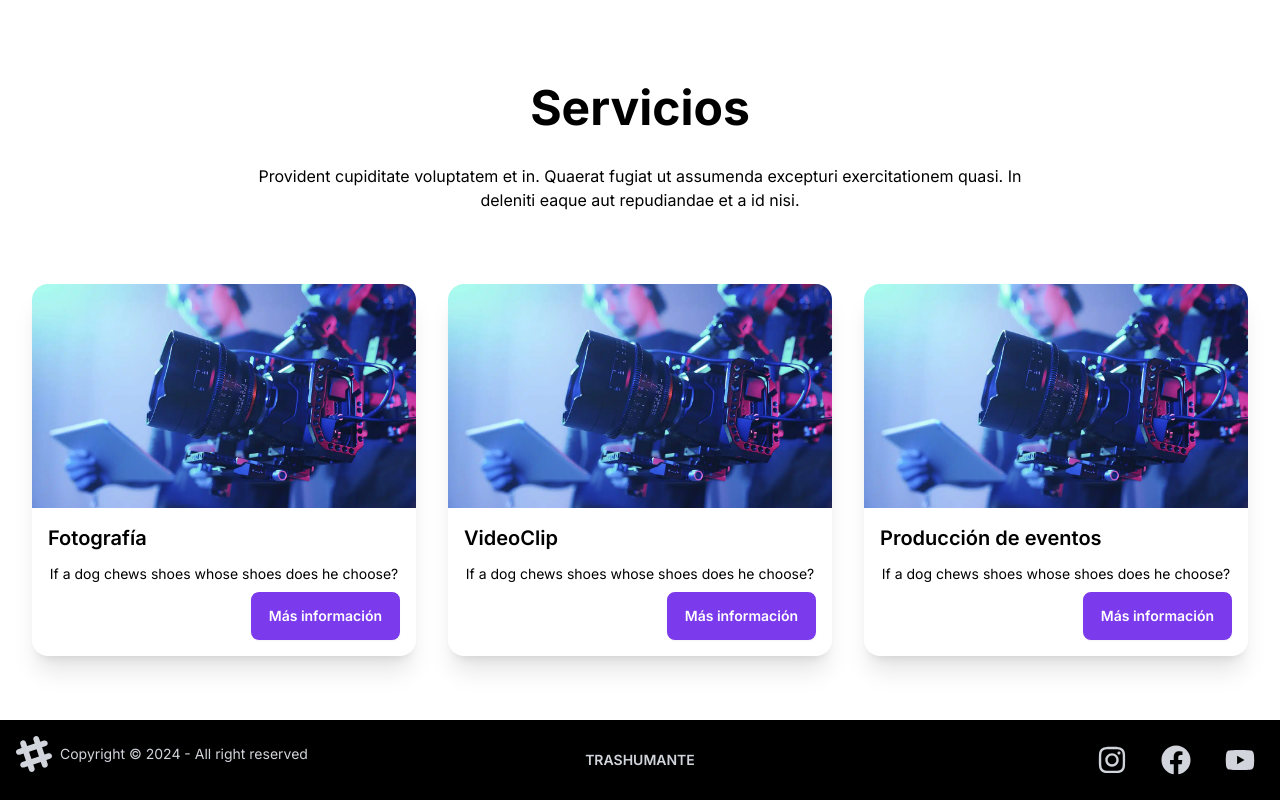
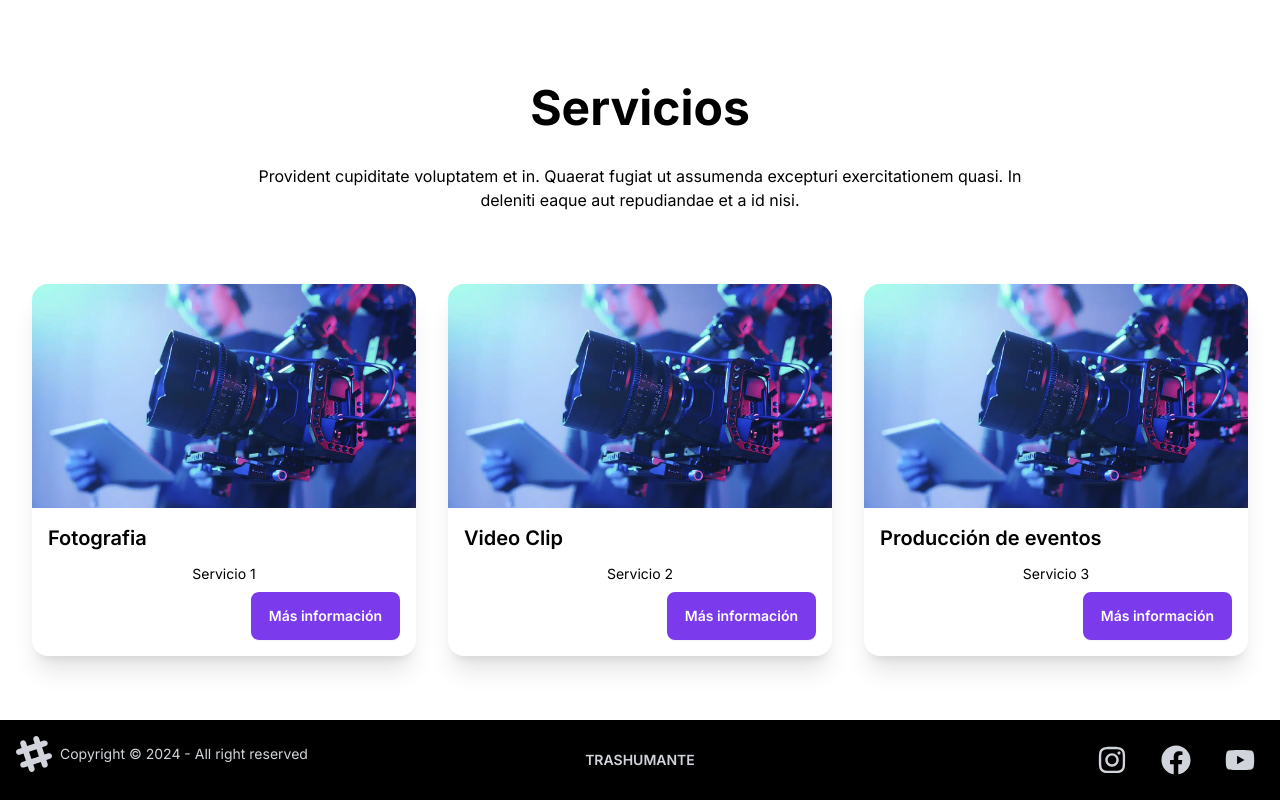
Before and after one commit to CatalinaScheleff/Trashumante-Project, a Next.js app: page / in a window 1280 px wide. Shown: the part 1504-2304 px from the top of the page. Built offline with nearby package versions, Linux system fonts and the light colour scheme.

Commit message:
data card servicios

```diff
--- a/src/app/equipo/page.jsx
+++ b/src/app/equipo/page.jsx
@@ -1,10 +1,10 @@
 import Image from "next/image";
 import Link from "next/link";
 import {info} from '../../data/index'
-import CardEquipo from "@/components/Cards";
+import {CardEquipo} from "@/components/Cards";
 
 const Equipo = () => {
-
+ console.log(info)
   return (
     <main className="mx-24">
       <div className="px-5 text-center mt-16">
@@ -15,11 +15,11 @@ const Equipo = () => {
           <div className="grid gap-8 grid-cols-4 place-items-center">
 
           {
-                info?.equipo.map((s) => {
+                info?.equipo.map((e) => {
 
                     return (
                         <>
-                            <CardEquipo {...s} />
+                            <CardEquipo {...e} />
                         </>
 
                     )
--- a/src/app/page.js
+++ b/src/app/page.js
@@ -1,9 +1,12 @@
 import Image from "next/image";
 import Link from "next/link";
+import {info} from "../data/index"
+import {CardServicios} from "@/components/Cards";
 
 
 
 export default function Inicio() {
+  console.log(info)
   return (
     <main className="pb-16">
 
@@ -57,50 +60,15 @@ export default function Inicio() {
 
 <div className="grid grid-cols-3 gap-8 place-items-center">
 
-  <div className="card card-compact w-96 bg-base-100 shadow-xl">
-  <figure className="h-56">
-    <Image src="/inicio.png" alt="Shoes" width={384} height={224} />
-    </figure>
-  <div className="card-body">
-    <h2 className="card-title">Fotografía</h2>
-    <p>If a dog chews shoes whose shoes does he choose?</p>
-    <div className="card-actions justify-end">
-      <Link href={"/servicios/fotografia"}>
-      <button className="btn bg-violet-600 text-white hover:text-violet-600 border-solid border-2 border-violet-600">Más información</button>
-      </Link>
-    </div>
-  </div>
-</div>
-
-<div className="card card-compact w-96 bg-base-100 shadow-xl">
-<figure className="h-56">
-<Image src="/inicio.png" alt="Shoes" width={384} height={224} />
-  </figure>
-  <div className="card-body">
-    <h2 className="card-title">VideoClip</h2>
-    <p>If a dog chews shoes whose shoes does he choose?</p>
-    <div className="card-actions justify-end">
-      <Link href={"/servicios/videoclip"}>
-    <button className="btn bg-violet-600 text-white hover:text-violet-600 border-solid border-2 border-violet-600">Más información</button>
-      </Link>
-    </div>
-  </div>
-</div>
-
-<div className="card card-compact w-96 bg-base-100 shadow-xl">
-<figure className="h-56">
-<Image src="/inicio.png" alt="Shoes" width={384} height={224} />
-  </figure>
-  <div className="card-body">
-    <h2 className="card-title">Producción de eventos</h2>
-    <p>If a dog chews shoes whose shoes does he choose?</p>
-    <div className="card-actions justify-end">
-      <Link href={"/servicios/producciondeeventos"}>
-    <button className="btn bg-violet-600 text-white hover:text-violet-600 border-solid border-2 border-violet-600">Más información</button>
-      </Link>
-    </div>
-  </div>
-</div>
+{
+  info?.servicios.map((s) => {
+    return (
+    <>
+      <CardServicios {...s}/>
+    </>
+    )
+  })
+}
 
 </div>
   </div>
--- a/src/components/Cards.jsx
+++ b/src/components/Cards.jsx
@@ -1,14 +1,12 @@
-import Image from 'next/image'
-import Link from 'next/link'
-import PropTypes from 'prop-types'
+import Image from 'next/image';
+import Link from 'next/link';
+import PropTypes from 'prop-types';
 
-
-export default function CardEquipo({imgUrl, nombre, descripcion, url})  {
-
+export function CardEquipo({ imgUrl, nombre, descripcion, url }) {
   return (
-        <div className="card card-compact w-64 bg-base-100 shadow-xl ">
+    <div className="card card-compact w-64 bg-base-100 shadow-xl">
       <figure className="h-64 w-64 bg-slate-600">
-    <Image src={imgUrl} alt="" width={384} height={384} className="w-full h-full object-cover"/>
+        <Image src={imgUrl} alt="" width={384} height={384} className="w-full h-full object-cover" />
       </figure>
       <div className="card-body">
         <h2 className="card-title">{nombre}</h2>
@@ -22,12 +20,40 @@ export default function CardEquipo({imgUrl, nombre, descripcion, url})  {
         </div>
       </div>
     </div>
-    )
+  );
 }
 
 CardEquipo.propTypes = {
   imgUrl: PropTypes.string.isRequired,
   nombre: PropTypes.string.isRequired,
   descripcion: PropTypes.string.isRequired,
-    url: PropTypes.string.isRequired
+  url: PropTypes.string.isRequired,
+};
+
+export function CardServicios({ imgUrl, nombre, descripcion, url }) {
+  return (
+    <div className="card card-compact w-96 bg-base-100 shadow-xl">
+      <figure className="h-56">
+        <Image src={imgUrl} alt="Shoes" width={384} height={224} />
+      </figure>
+      <div className="card-body">
+        <h2 className="card-title">{nombre}</h2>
+        <p>{descripcion}</p>
+        <div className="card-actions justify-end">
+          <Link href={url}>
+            <button className="btn bg-violet-600 text-white hover:text-violet-600 border-solid border-2 border-violet-600">
+              Más información
+            </button>
+          </Link>
+        </div>
+      </div>
+    </div>
+  );
 }
+
+CardServicios.propTypes = {
+  imgUrl: PropTypes.string.isRequired,
+  nombre: PropTypes.string.isRequired,
+  descripcion: PropTypes.string.isRequired,
+  url: PropTypes.string.isRequired,
+};
--- a/src/data/index.jsx
+++ b/src/data/index.jsx
@@ -28,5 +28,29 @@ export const info = {
             descripcion: 'Miembro del equipo 4',
             url: '/equipo/bayronespinoza',
         }
+    ],
+
+    servicios: [
+        {
+            id: 1,
+            imgUrl: '/inicio.png',
+            nombre: 'Fotografia',
+            descripcion: 'Servicio 1',
+            url: '/servicios/fotografia'
+        },
+        {
+            id: 2,
+            imgUrl: '/inicio.png',
+            nombre: 'Video Clip',
+            descripcion: 'Servicio 2',
+            url: '/servicios/fotografia'
+        },
+        {
+            id: 3,
+            imgUrl: '/inicio.png',
+            nombre: 'Producción de eventos',
+            descripcion: 'Servicio 3',
+            url: '/servicios/fotografia'
+        },
     ]
 }
```
Lines whose indentation alone changed are shown as unchanged.
